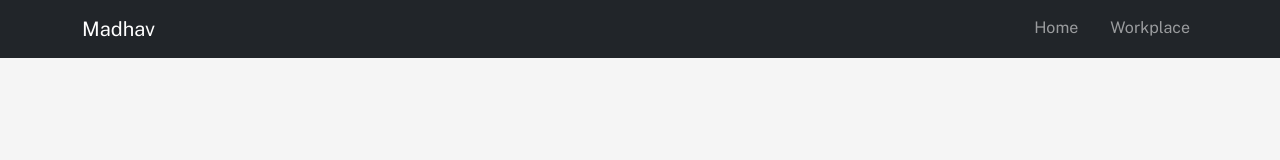
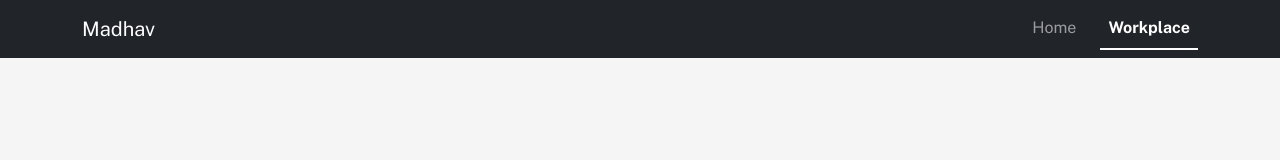
Before and after one commit to Madhav4466/mstechtrove, a React (Create React App) app in the folder react-app/: page /workplace in a window 1280 px wide. Shown: the top 160 px of the page. Built offline with nearby package versions, Linux system fonts and the light colour scheme; a web font is replaced by a local one.

Commit message:
Highlight the current link in primary nav

```diff
--- a/react-app/src/views/components/primary-nav.js
+++ b/react-app/src/views/components/primary-nav.js
@@ -1,6 +1,6 @@
 import React from "react";
 import { Container, Nav, Navbar } from "react-bootstrap";
-import { Link } from "react-router-dom";
+import { Link, NavLink } from "react-router-dom";
 
 export default function PrimaryNavigation() {
     return(
@@ -10,13 +10,13 @@ export default function PrimaryNavigation() {
                 <Navbar.Toggle aria-controls="navbarScroll" />
                 <Navbar.Collapse id="navbarScroll" className="justify-content-end">
                     <Nav variant="underline" className="my-2 my-lg-0" style={{ maxHeight: '100px' }} role="list" navbarScroll>
-                        <Nav.Link as={Link} to="/" role="listitem">Home</Nav.Link>
+                        <Nav.Link as={NavLink} to="/" role="listitem" end>Home</Nav.Link>
                         {/* <Nav.Link as={Link} to="/#about-me">About</Nav.Link>
                         <Nav.Link as={Link} to="/#education">Education</Nav.Link>
                         <Nav.Link as={Link} to="/#skills">Skills</Nav.Link>
                         <Nav.Link as={Link} to="/#experience">Experience</Nav.Link>
                         <Nav.Link as={Link} to="/#projects">Projects</Nav.Link> */}
-                        <Nav.Link as={Link} to="/workplace" role="listitem">Workplace</Nav.Link>
+                        <Nav.Link as={NavLink} to="/workplace" role="listitem" end>Workplace</Nav.Link>
                         {/* <Nav.Link as={Link} to="/#contact">Contact</Nav.Link> */}
                     </Nav>
                 </Navbar.Collapse>
```
